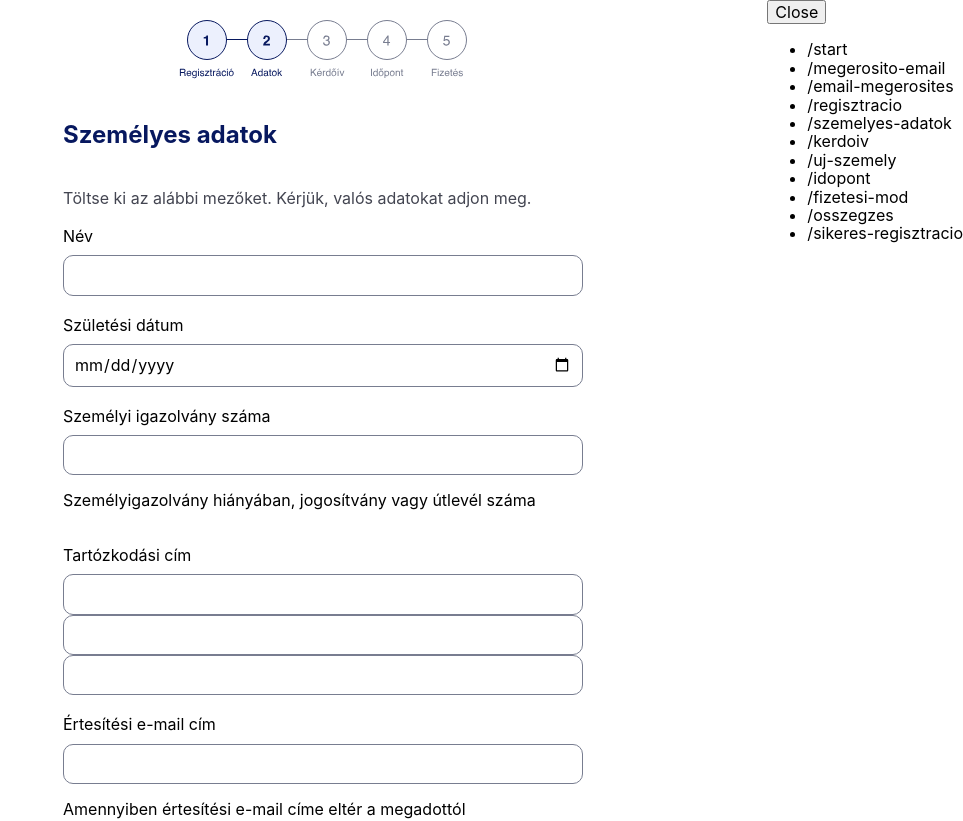
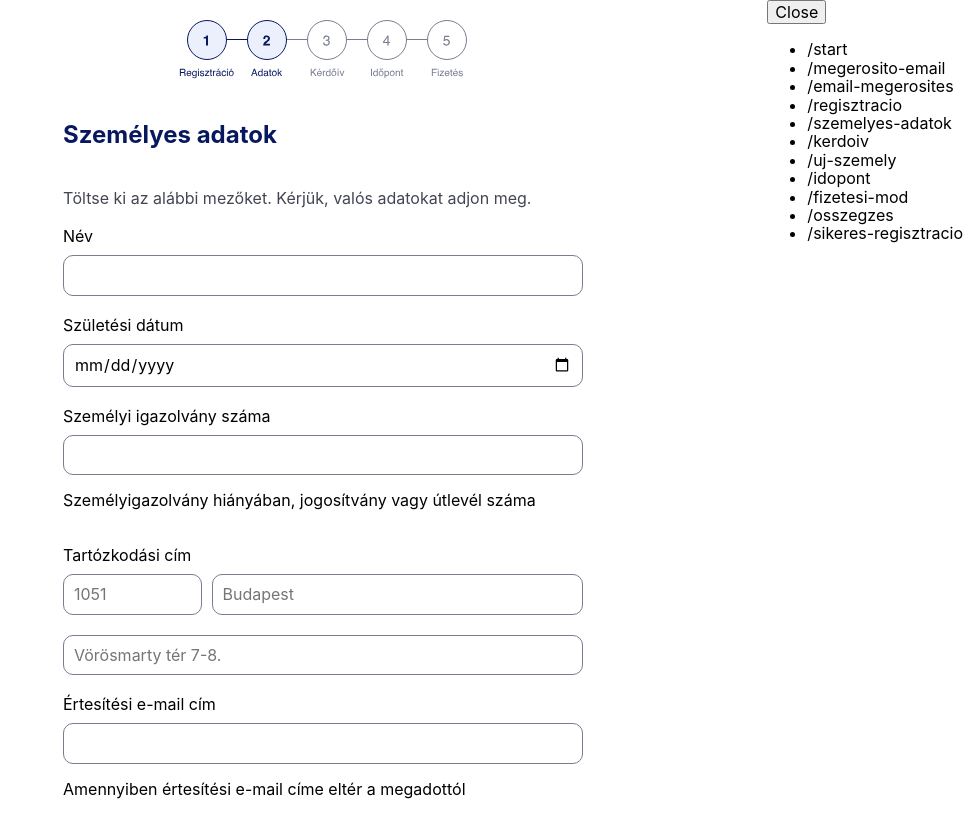
Before and after one commit to rollethu/noe, a React (Create React App) app in the folder code/frontend/: page /szemelyes-adatok in a window 1280 px wide. Shown: the top 821 px of the page, without its empty margins (317-1280 px from the left). Built offline with nearby package versions, Linux system fonts and the light colour scheme.

Commit message:
Make address fields inline and add placeholder text

```diff
--- a/code/frontend/src/UI.jsx
+++ b/code/frontend/src/UI.jsx
@@ -39,6 +39,7 @@ export function Field({
   helpText,
   required,
   onChange,
+  placeholder,
 }) {
   const errors = allErrors[name];
   let errorMessage;
@@ -78,6 +79,7 @@ export function Field({
             id={name}
             required={required}
             onChange={onChange}
+            placeholder={placeholder}
           />
         </>
       )}
@@ -96,6 +98,8 @@ export function Input({
   options,
   required,
   onChange,
+  style,
+  placeholder,
 }) {
   if (type === "checkbox") {
     return (
@@ -126,11 +130,13 @@ export function Input({
   }
   return (
     <input
+      style={style}
       className="Input"
       name={name}
       ref={register({ required })}
       type={type || "text"}
       onChange={onChange}
+      placeholder={placeholder}
     />
   );
 }
@@ -251,3 +257,7 @@ export function IconButton({ icon, onClick }) {
 export function Icon({ icon }) {
   return <i className={`fa fa-${icon}`} />;
 }
+
+export function Flex({ children }) {
+  return <div className="Flex">{children}</div>;
+}
--- a/code/frontend/src/screens/SeatDetails.jsx
+++ b/code/frontend/src/screens/SeatDetails.jsx
@@ -15,6 +15,7 @@ import {
   Button,
   Text,
   Image,
+  Flex,
 } from "../UI";
 import { Context as SeatContext } from "../contexts/seatContext";
 import { Context as AppointmentContext } from "../contexts/appointmentContext";
@@ -136,13 +137,27 @@ export default function SeatDetails() {
         />
         <InputGroup>
           <Label>Tartózkodási cím</Label>
-          <>
-            <Input register={register} name="post_code" />
-            <Input register={register} name="city" />
-          </>
-          <>
-            <Input register={register} name="address_line1" />
-          </>
+          <InputGroup>
+            <Flex>
+              <Input
+                style={{ flex: 1 }}
+                register={register}
+                name="post_code"
+                placeholder="1051"
+              />
+              <Input
+                style={{ flex: 3, marginLeft: 10 }}
+                register={register}
+                name="city"
+                placeholder="Budapest"
+              />
+            </Flex>
+          </InputGroup>
+          <Input
+            register={register}
+            name="address_line1"
+            placeholder="Vörösmarty tér 7-8."
+          />
         </InputGroup>
         <Field
           register={register}
--- a/code/frontend/src/styles/sass/ui.sass
+++ b/code/frontend/src/styles/sass/ui.sass
@@ -112,3 +112,6 @@
 
     &.Strong
         color: $dark-blue
+
+.Flex
+    display: flex
--- a/code/frontend/src/styles/styles.css
+++ b/code/frontend/src/styles/styles.css
@@ -102,6 +102,9 @@
   .Text.Strong {
     color: #07185F; }
 
+.Flex {
+  display: flex; }
+
 .Nav {
   position: absolute;
   top: 0;
```
